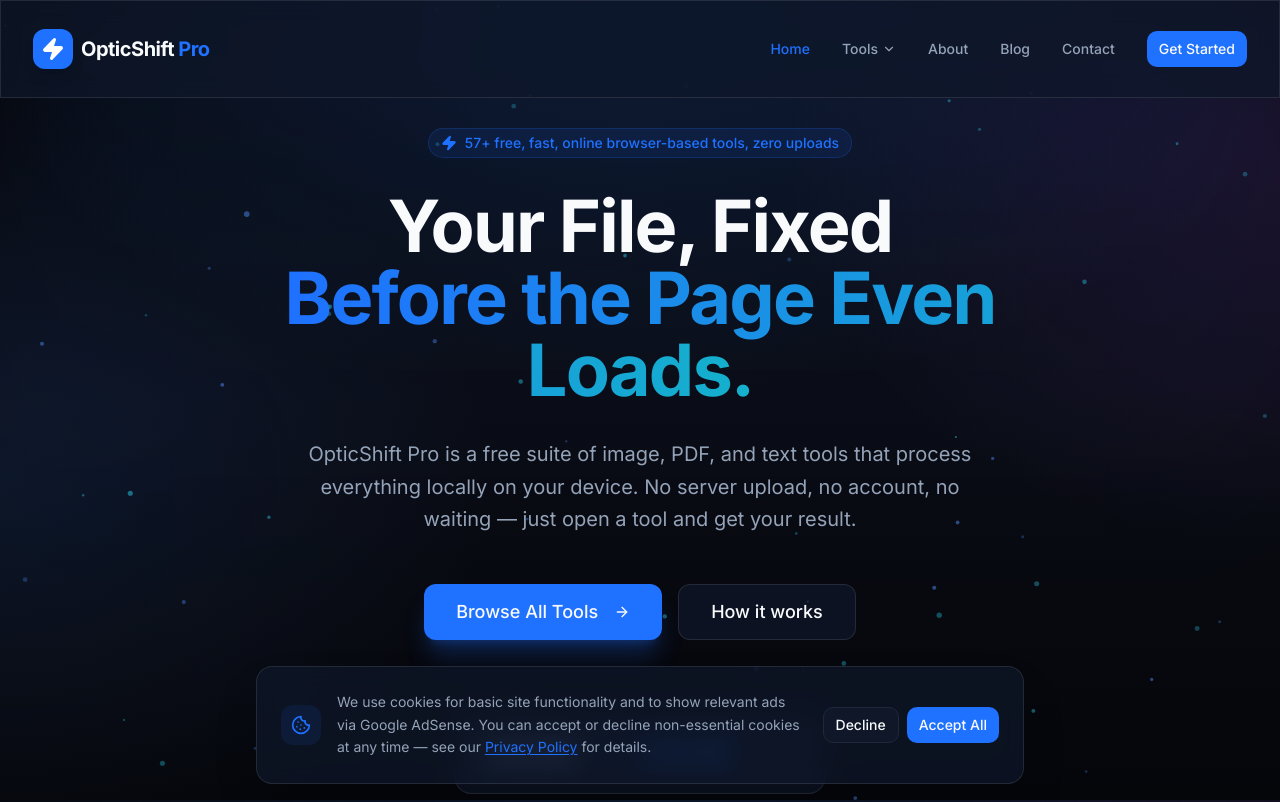
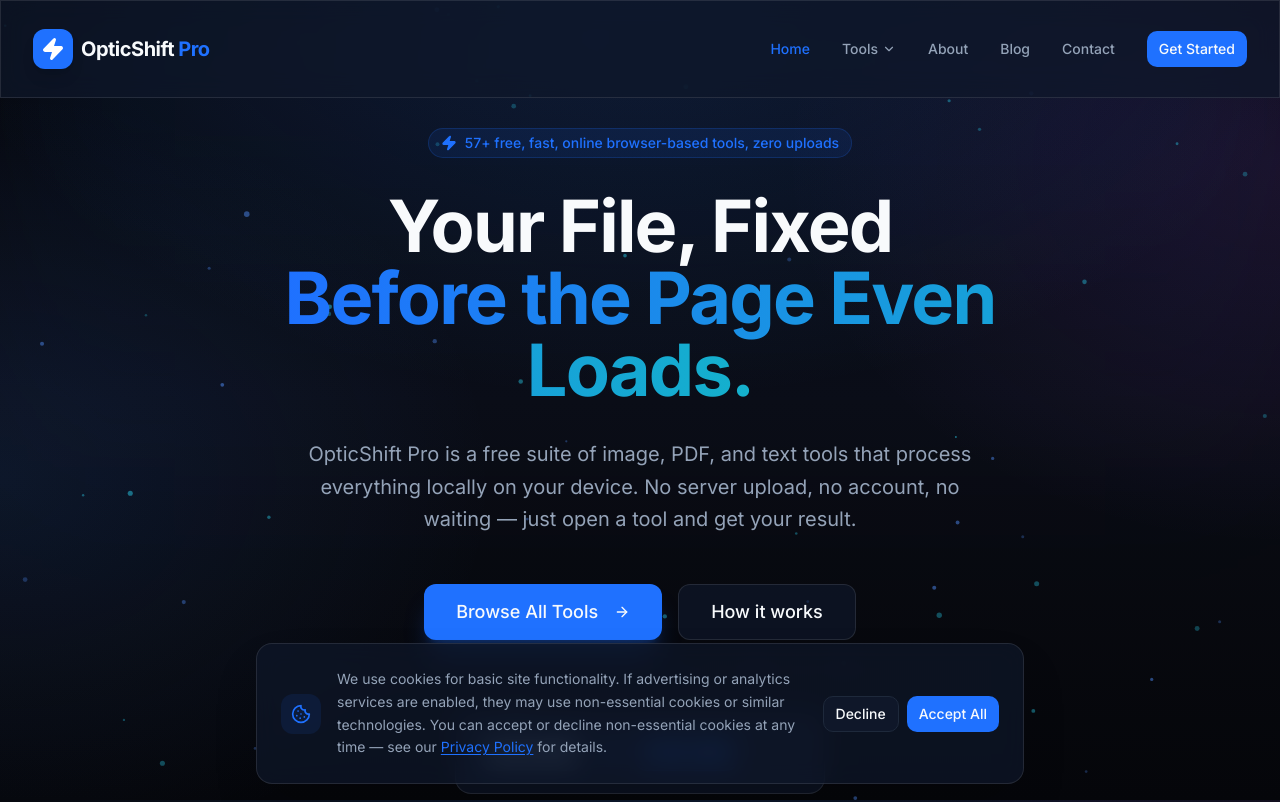
Before and after one commit to surajkumar122024-star/ok01, a Next.js app: page / in a window 1280 px wide. Shown: the top 802 px of the page. Built offline with nearby package versions, Linux system fonts and the light colour scheme.

Commit message:
Fix pre-approval advertising wording in cookie consent

```diff
--- a/src/components/CookieConsent.tsx
+++ b/src/components/CookieConsent.tsx
@@ -67,7 +67,9 @@ export function CookieConsent() {
           <Cookie size={20} />
         </div>
         <p className="text-sm text-muted-foreground leading-relaxed flex-1">
-          We use cookies for basic site functionality and to show relevant ads via Google AdSense. You can accept or decline non-essential cookies at any time — see our{" "}
+          We use cookies for basic site functionality. If advertising or analytics services are enabled,
+          they may use non-essential cookies or similar technologies. You can accept or decline non-essential
+          cookies at any time — see our{" "}
           <Link href="/privacy" className="text-primary underline underline-offset-2">
             Privacy Policy
           </Link>{" "}
```
